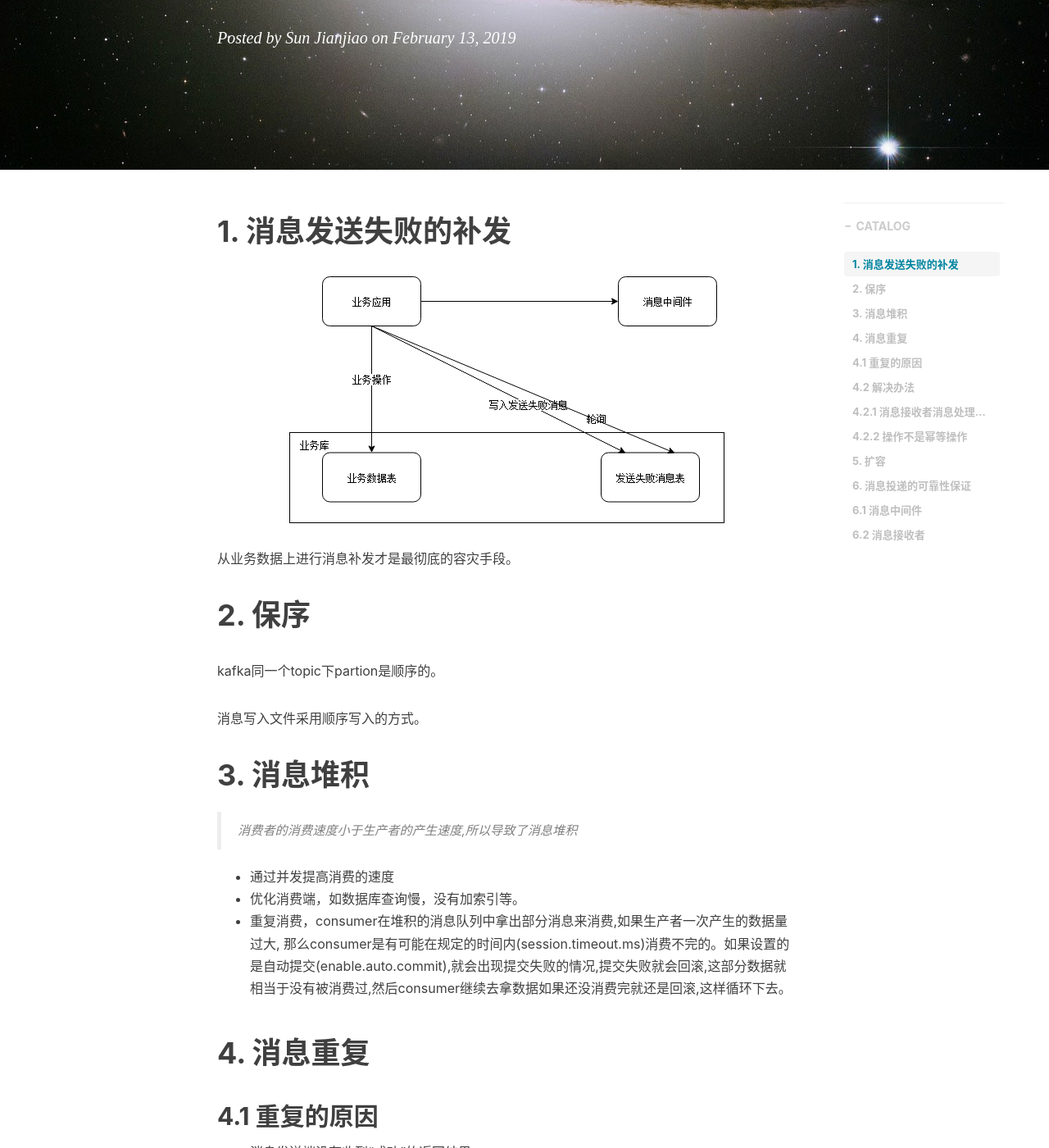
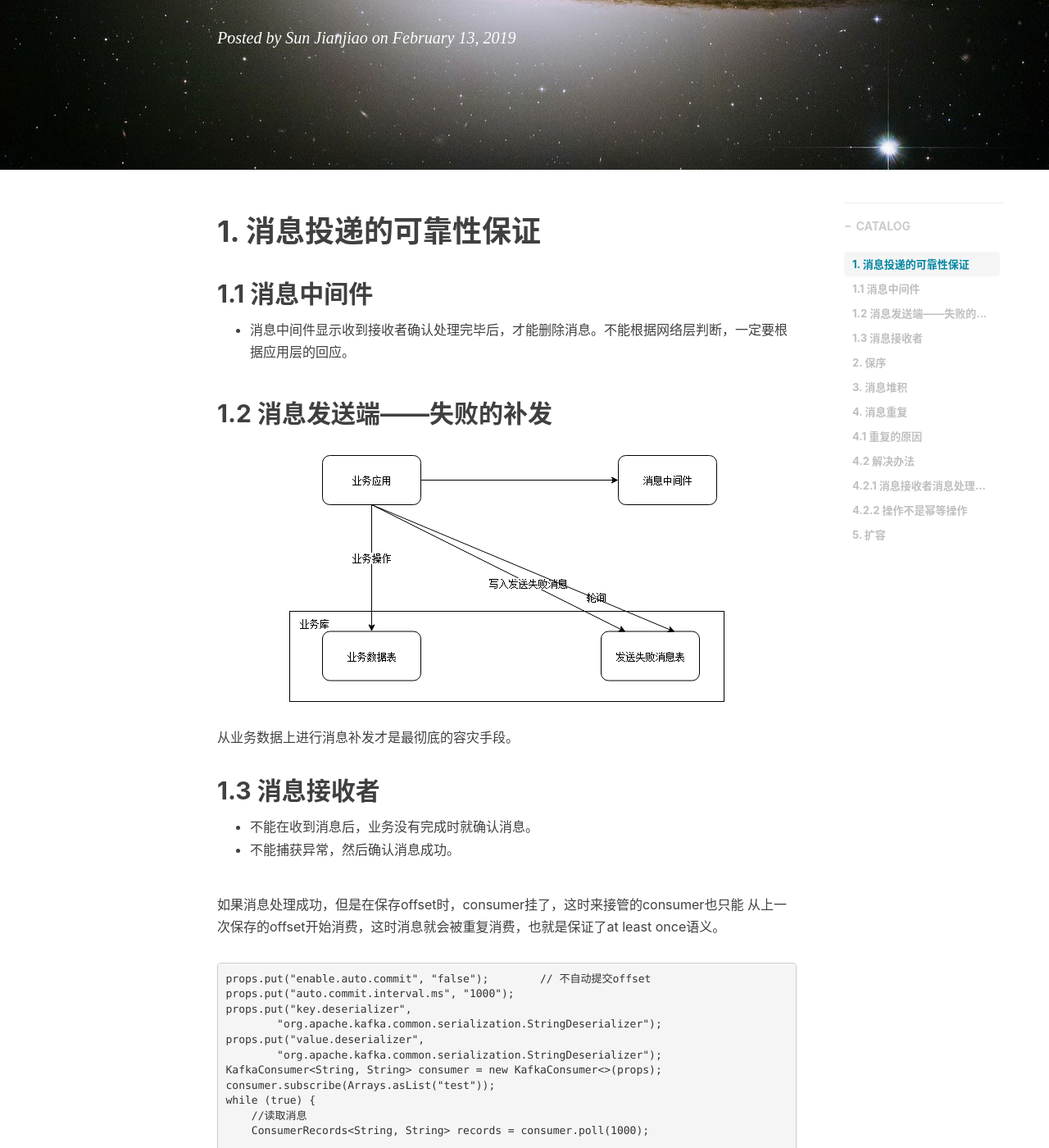
Before and after one commit to xuyumeng/xuyumeng.github.io, a Jekyll site: the page built from _posts/java/2019-2-13-amqp.md, in a window 1280 px wide and 1400 px high, scrolled down 316 px. Shown: the whole window at 82% size. Built offline with Jekyll 4.4.1, drawn with Linux system fonts in a browser that asks for light colours; nearby versions of some CDN libraries; comment, search, counter and statistics services are not loaded; some of the changed text lies outside the part shown.

Commit message:
amqp 调整

````diff
--- a/_posts/java/2019-2-13-amqp.md
+++ b/_posts/java/2019-2-13-amqp.md
@@ -10,10 +10,47 @@ tags:
 
 ---
 
-# 1. 消息发送失败的补发
+# 1. 消息投递的可靠性保证
+
+## 1.1 消息中间件
+- 消息中间件显示收到接收者确认处理完毕后，才能删除消息。不能根据网络层判断，一定要根据应用层的回应。
+
+## 1.2 消息发送端——失败的补发
 ![consistent](/img/post/java/amqp/send-consistent.png)
 
 从业务数据上进行消息补发才是最彻底的容灾手段。
+
+## 1.3 消息接收者
+
+- 不能在收到消息后，业务没有完成时就确认消息。
+- 不能捕获异常，然后确认消息成功。
+
+如果消息处理成功，但是在保存offset时，consumer挂了，这时来接管的consumer也只能
+从上一次保存的offset开始消费，这时消息就会被重复消费，也就是保证了at least once语义。
+
+```Java
+props.put("enable.auto.commit", "false");        // 不自动提交offset
+props.put("auto.commit.interval.ms", "1000");
+props.put("key.deserializer",
+        "org.apache.kafka.common.serialization.StringDeserializer");
+props.put("value.deserializer",
+        "org.apache.kafka.common.serialization.StringDeserializer");
+KafkaConsumer<String, String> consumer = new KafkaConsumer<>(props);
+consumer.subscribe(Arrays.asList("test"));
+while (true) {
+    //读取消息
+    ConsumerRecords<String, String> records = consumer.poll(1000);
+
+    //消息处理
+    for (ConsumerRecord<String, String> record : records) {
+        System.out.printf("offset = %d, key = %s, value = %s%n", record.offset(), record.key(), record.value());
+    }
+
+    //保存offset
+    consumer.commitSync();
+}
+
+```
 
 # 2. 保序
 
@@ -76,42 +113,3 @@ UPDATE stat_table set count = count + 1 where id = 1
 - 原队列在开始扩容后需要以一个标志，即便有消息过来，也不再接收。
 - 通知消息发送端新的队列位置。
 - 消息接收端收到新旧2个位置，当就队列数据接收完毕后，则只关心新队列的位置，完成切换。
-
-
-# 6. 消息投递的可靠性保证
-
-## 6.1 消息中间件
-- 消息中间件显示收到接收者确认处理完毕后，才能删除消息。不能根据网络层判断，一定要根据应用层的回应。
-
-
-## 6.2 消息接收者
-
-- 不能在收到消息后，业务没有完成时就确认消息。
-- 不能捕获异常，然后确认消息成功。
-
-如果消息处理成功，但是在保存offset时，consumer挂了，这时来接管的consumer也只能
-从上一次保存的offset开始消费，这时消息就会被重复消费，也就是保证了at least once语义。
-
-```Java
-props.put("enable.auto.commit", "false");        // 不自动提交offset
-props.put("auto.commit.interval.ms", "1000");
-props.put("key.deserializer",
-        "org.apache.kafka.common.serialization.StringDeserializer");
-props.put("value.deserializer",
-        "org.apache.kafka.common.serialization.StringDeserializer");
-KafkaConsumer<String, String> consumer = new KafkaConsumer<>(props);
-consumer.subscribe(Arrays.asList("test"));
-while (true) {
-    //读取消息
-    ConsumerRecords<String, String> records = consumer.poll(1000);
-
-    //消息处理
-    for (ConsumerRecord<String, String> record : records) {
-        System.out.printf("offset = %d, key = %s, value = %s%n", record.offset(), record.key(), record.value());
-    }
-
-    //保存offset
-    consumer.commitSync();
-}
-
-```
````
